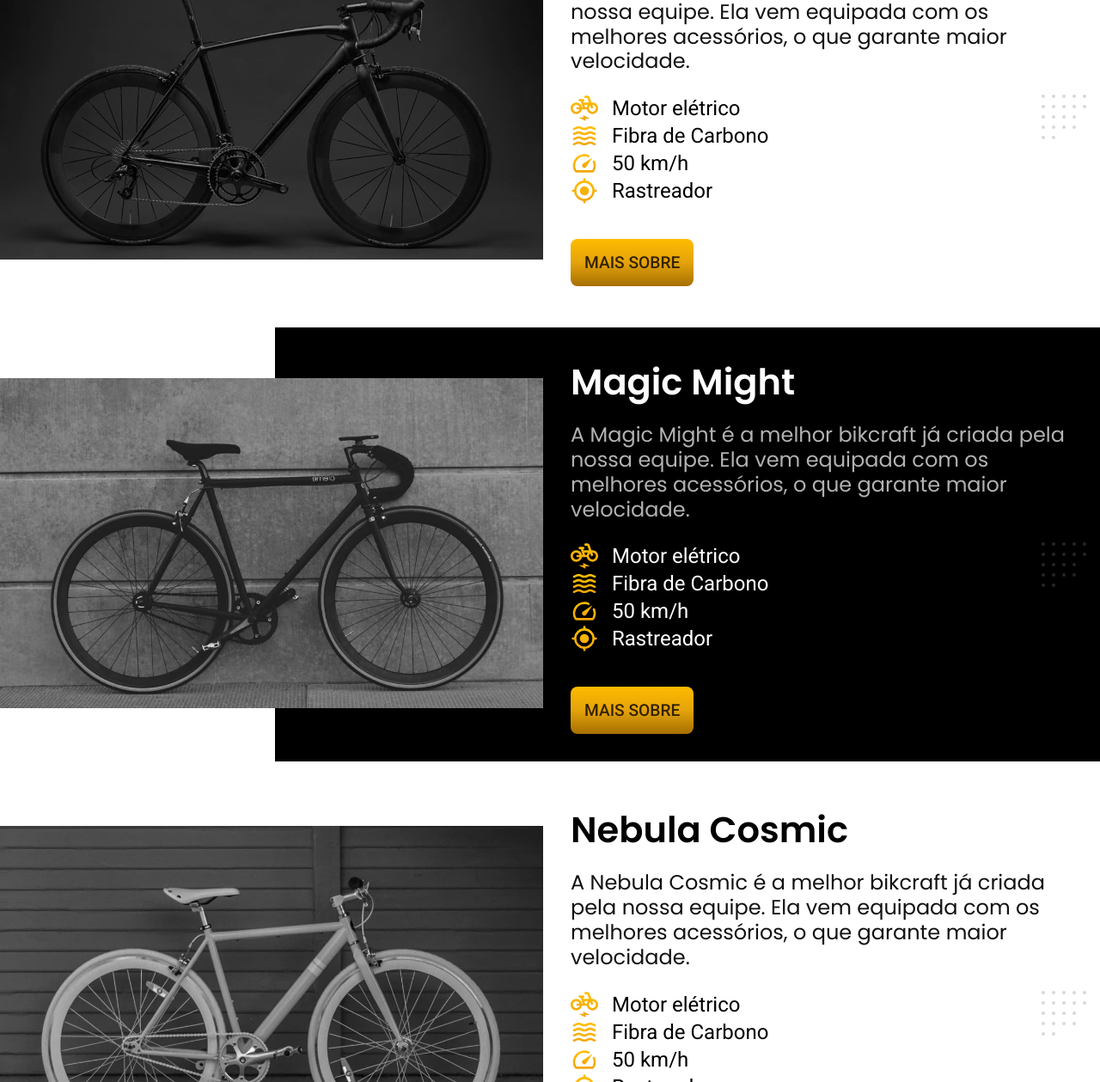
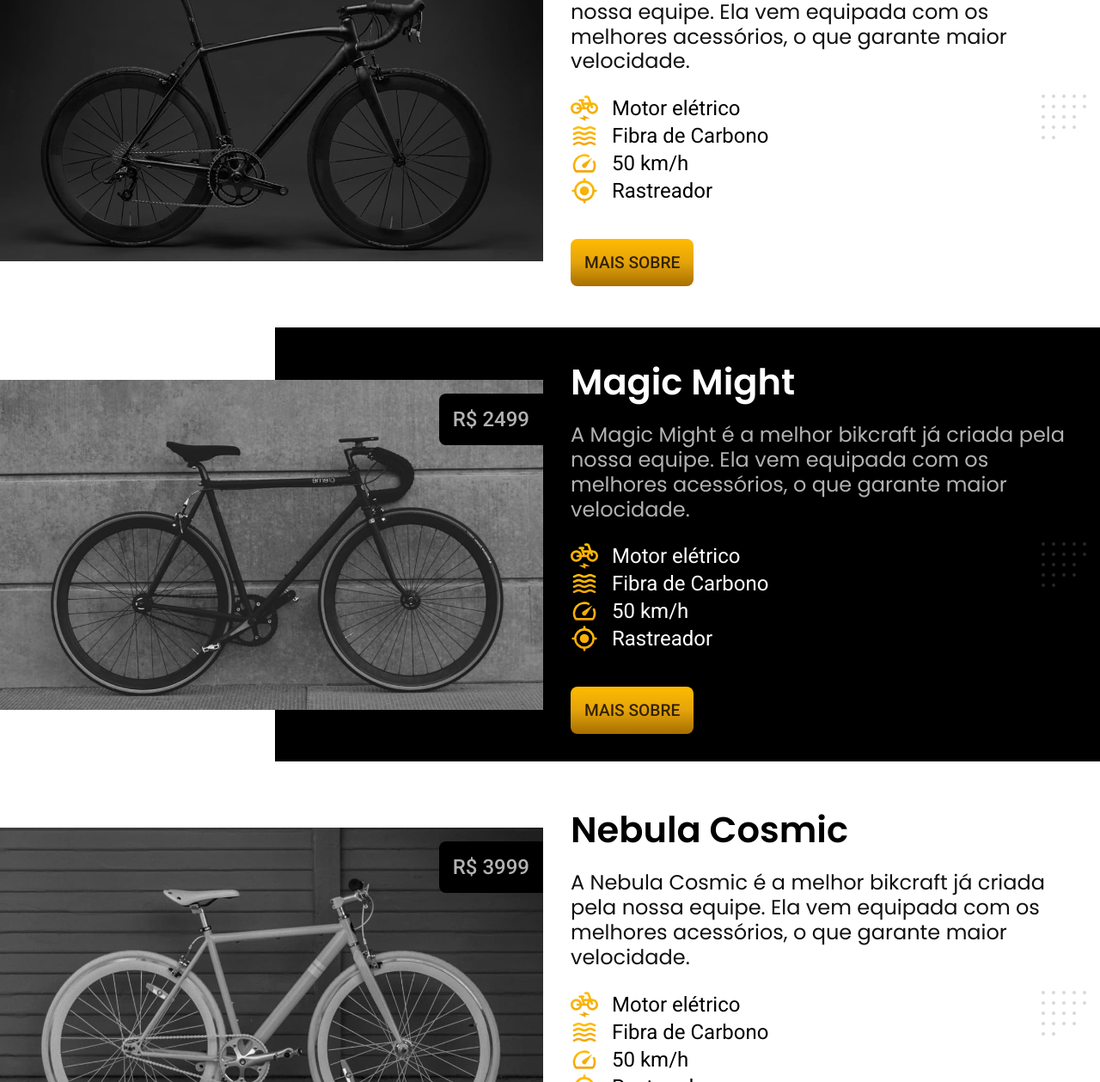
Before and after one commit to FernandoTarso/bikcraft, a plain HTML site: page bicicletas.html in a window 1280 px wide. Shown: the part 393-1652 px from the top of the page at 86% size. Drawn offline with Linux system fonts and the light colour scheme.

Commit message:
price tag bicicletas add

```diff
--- a/bicicletas.html
+++ b/bicicletas.html
@@ -32,8 +32,9 @@
 
   <main>
     <section class="grd-2 gap-1 jc-ct al-it mar-1vt">
-      <div>
-        <img class="brd-0" src="img/bicicletas/nimbus.jpg" alt="">
+      <div class="grd">
+        <img class="brd-0 grd-a11" src="img/bicicletas/nimbus.jpg" alt="">
+        <span class="il-blc rob-m fnt-sm up-cs pad-1 bg-blk clr-lgr  grd-a11 pl-se mar-1tp brd-05-2">r$ 4999</span>
       </div>
       <div class="pad-1">
         <h2 class="fnt-ll mar-1vt pop-sb">Nimbus Stark</h2>
@@ -54,8 +55,9 @@
       </div>
     </section>
     <section class="bg-wb-hr clr-wht grd-2 gap-1 jc-ct al-it mar-1vt">
-      <div>
-        <img class="brd-0" src="img/bicicletas/magic.jpg" alt="">
+      <div class="grd">
+        <img class="brd-0 grd-a11" src="img/bicicletas/magic.jpg" alt="">
+        <span class="il-blc rob-m fnt-sm up-cs pad-1 bg-blk clr-lgr  grd-a11 pl-se mar-1tp brd-05-2">r$ 2499</span>
       </div>
       <div class="pad-1">
         <h2 class="fnt-ll mar-1vt pop-sb">Magic Might</h2>
@@ -76,8 +78,9 @@
       </div>
     </section>
     <section class="grd-2 gap-1 jc-ct al-it mar-1vt">
-      <div>
-        <img class="brd-0" src="img/bicicletas/nebula.jpg" alt="">
+      <div class="grd">
+        <img class="brd-0 grd-a11" src="img/bicicletas/nebula.jpg" alt="">
+        <span class="il-blc rob-m fnt-sm up-cs pad-1 bg-blk clr-lgr  grd-a11 pl-se mar-1tp brd-05-2">r$ 3999</span>
       </div>
       <div class="pad-1">
         <h2 class="fnt-ll mar-1vt pop-sb">Nebula Cosmic</h2>
--- a/styles/styles.css
+++ b/styles/styles.css
@@ -276,6 +276,9 @@ li ol li {
   display: grid;
   grid-template-columns: repeat(4, 1fr);
 }
+.grd-a11 {
+  grid-area: 1 / 1;
+}
 .clm-ac {
   grid-column: 1 / -1;
 }
@@ -321,6 +324,9 @@ li ol li {
 }
 .pl-ct {
   place-self: center;
+}
+.pl-se {
+  place-self: start end;
 }
 
 .bg-blk {
@@ -453,6 +459,9 @@ li ol li {
 }
 .brd-05 {
   border-radius: 0.5rem;
+}
+.brd-05-2 {
+  border-radius: 0.5rem 0 0 0.5rem;
 }
 
 .hov-slv:hover {
```
